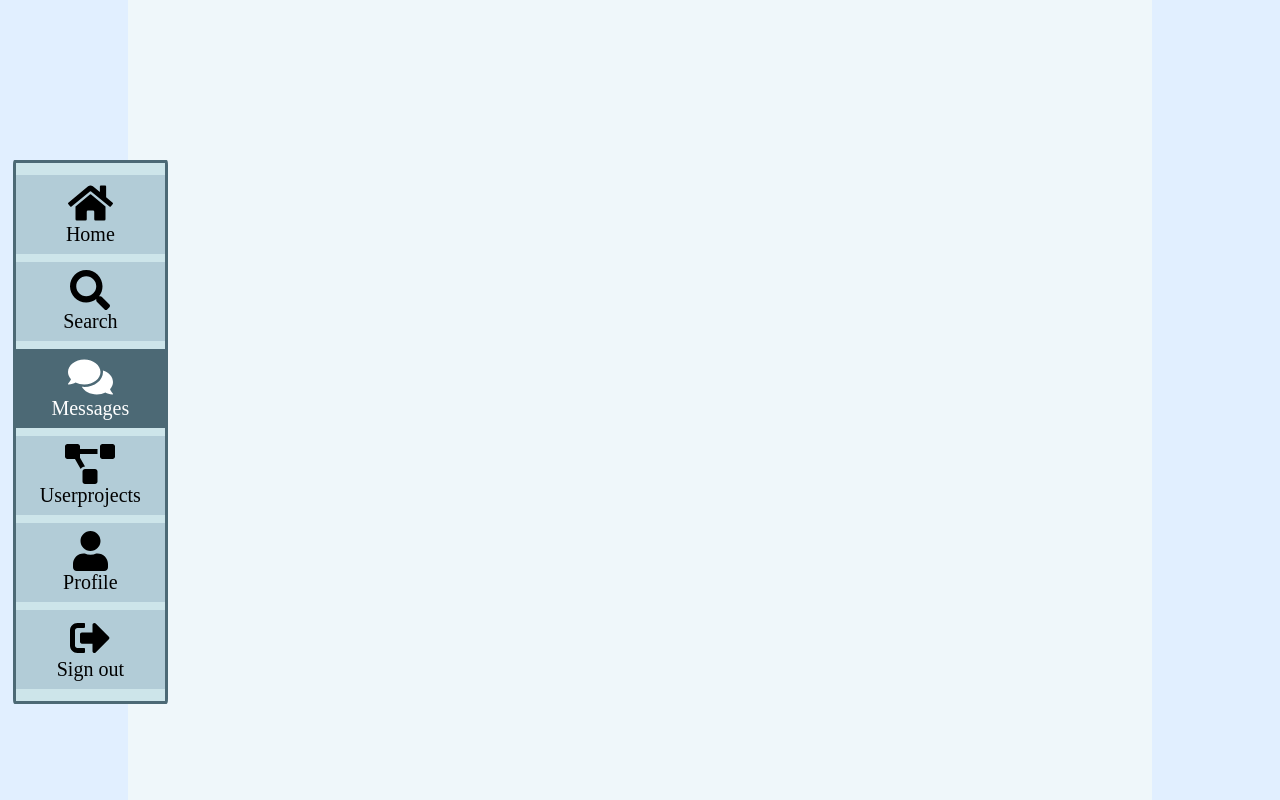
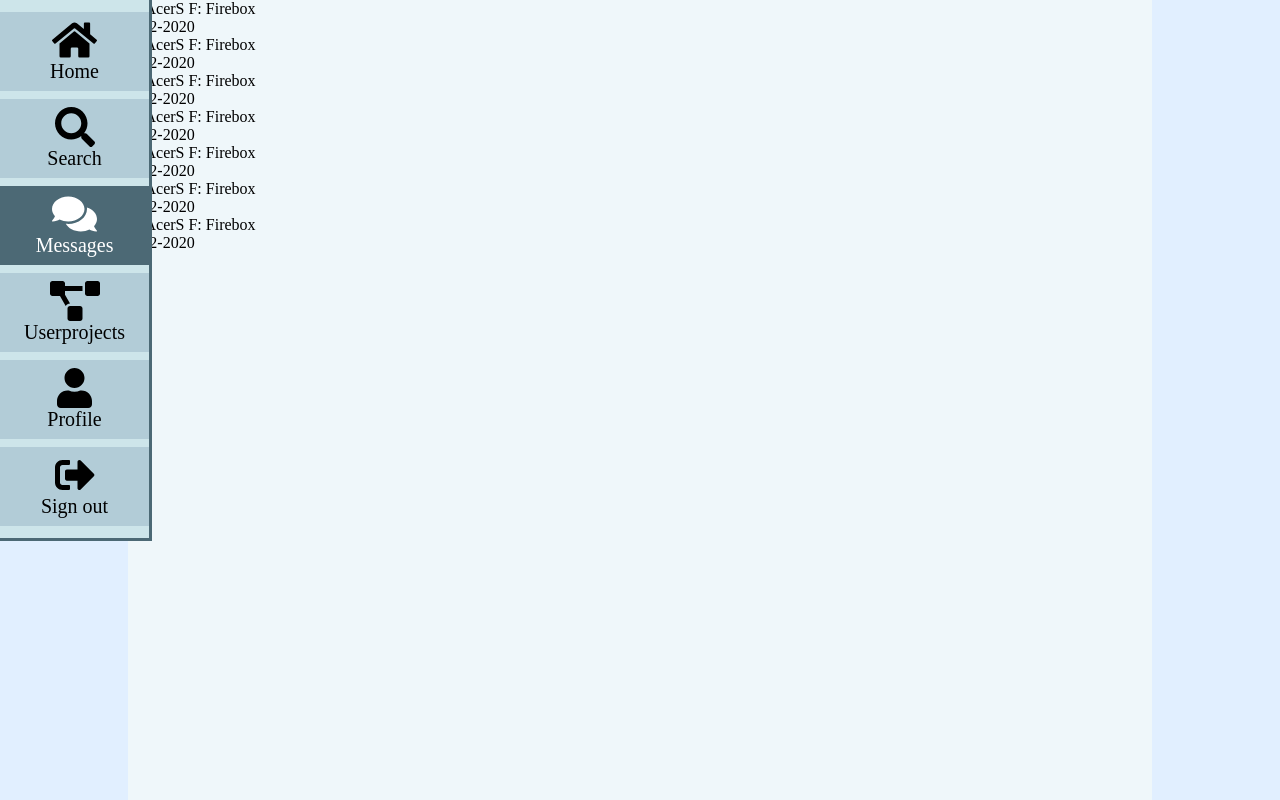
Before and after one commit to x-wyz/os-directory, a React (Create React App) app: page /messages in a window 1280 px wide. Built offline with nearby package versions, Linux system fonts and the light colour scheme.

Commit message:
messages page & preview message layout

```diff
--- a/src/App.js
+++ b/src/App.js
@@ -6,6 +6,7 @@ import Navbar from './components/navbar/navbar';
 
 // Pages
 import SearchPage from './pages/searchpage/searchpage';
+import Messages from './pages/messages/messages';
 
 class App extends Component {
 	constructor(props){
@@ -36,6 +37,7 @@ class App extends Component {
 				<Navbar user={user} logoff={this.logoff} />
 			    <Switch>
 			    	<Route path="/search" component={SearchPage} />
+			    	<Route path="/messages" component={Messages} />
 			    </Switch>
 		    </div>
 		)
--- /dev/null
+++ b/src/components/messagepreview/messagepreview.js
@@ -0,0 +1,12 @@
+import React from 'react';
+
+function MessagePreview({ sender, basis, sent, message }) {
+	return (
+		<div className="messagepreview-container">
+			<p className="messagepreview">S: {sender} F: {basis} </p>
+			<p className="messagepreview-datesent">{sent}</p>
+		</div>
+	)
+}
+
+export default MessagePreview;
--- a/src/components/navbar/navbar.css
+++ b/src/components/navbar/navbar.css
@@ -1,7 +1,7 @@
 .navbar {
 	position: fixed;
-	top: 20%;
-	left: 1%;
+	top: 0;
+	left: 0;
 	display: flex;
 	flex-direction: column;
 	justify-content: center;
@@ -10,8 +10,8 @@
 	background: var(--color-mist-secondary);
 	padding: 0.5em 0;
 	min-height: 320px;
-	border-radius: 1%;
-	border: 3px solid var(--color-mist-quaternary);
+	border-right: 3px solid var(--color-mist-quaternary);
+	border-bottom: 3px solid var(--color-mist-quaternary);
 }
 
 .nav-item-text {
--- a/src/components/previewresult/previewresult.css
+++ b/src/components/previewresult/previewresult.css
@@ -1,7 +1,7 @@
 .search-preview-container {
 	width: 48%;
-	max-height: 200px;
-	overflow-y: auto;
+	max-height: 140px;
+	overflow-y: hidden;
 	cursor: pointer;
 	background: var(--color-mist-secondary);
 	padding: var(--medium-increment);
--- a/src/components/previewresult/previewresult.js
+++ b/src/components/previewresult/previewresult.js
@@ -4,7 +4,7 @@ import './previewresult.css'
 
 function PreviewResult({ title, owner, description, type, id, handler, creationDate }){
 	return (
-		<div className="search-preview-container">
+		<div className="search-preview-container" onClick={handler}>
 			<div className="search-preview-header">
 				<h3 className="search-preview-title"><span className="search-preview-title-type">{`${type === 'project' ? '' : `[${type}]`}`}</span>  {title}</h3>
 				<h3 className="search-preview-owner">by: {owner} | {creationDate}</h3>
--- /dev/null
+++ b/src/pages/messages/messages.js
@@ -0,0 +1,72 @@
+import React, { Component } from 'react';
+
+import MessagePreview from '../../components/messagepreview/messagepreview';
+
+import './messages.css';
+
+class Messages extends Component {
+	constructor(props){
+		super(props);
+
+		this.state = {
+			messages: [
+				{
+					sender: 'AcerS',
+					sent: '1-22-2020',
+					basis: 'Firebox',
+					message: 'Vivamus a lacinia mauris, id malesuada massa. Pellentesque ut cursus mauris. Donec at dui ut ante tempus tincidunt. Nunc porttitor vulputate urna, et blandit est convallis ut.'
+				},
+				{
+					sender: 'AcerS',
+					sent: '1-22-2020',
+					basis: 'Firebox',
+					message: 'Vivamus a lacinia mauris, id malesuada massa. Pellentesque ut cursus mauris. Donec at dui ut ante tempus tincidunt. Nunc porttitor vulputate urna, et blandit est convallis ut.'
+				},
+				{
+					sender: 'AcerS',
+					sent: '1-22-2020',
+					basis: 'Firebox',
+					message: 'Vivamus a lacinia mauris, id malesuada massa. Pellentesque ut cursus mauris. Donec at dui ut ante tempus tincidunt. Nunc porttitor vulputate urna, et blandit est convallis ut.'
+				},
+				{
+					sender: 'AcerS',
+					sent: '1-22-2020',
+					basis: 'Firebox',
+					message: 'Vivamus a lacinia mauris, id malesuada massa. Pellentesque ut cursus mauris. Donec at dui ut ante tempus tincidunt. Nunc porttitor vulputate urna, et blandit est convallis ut.'
+				},
+				{
+					sender: 'AcerS',
+					sent: '1-22-2020',
+					basis: 'Firebox',
+					message: 'Vivamus a lacinia mauris, id malesuada massa. Pellentesque ut cursus mauris. Donec at dui ut ante tempus tincidunt. Nunc porttitor vulputate urna, et blandit est convallis ut.'
+				},
+				{
+					sender: 'AcerS',
+					sent: '1-22-2020',
+					basis: 'Firebox',
+					message: 'Vivamus a lacinia mauris, id malesuada massa. Pellentesque ut cursus mauris. Donec at dui ut ante tempus tincidunt. Nunc porttitor vulputate urna, et blandit est convallis ut.'
+				},
+				{
+					sender: 'AcerS',
+					sent: '1-22-2020',
+					basis: 'Firebox',
+					message: 'Vivamus a lacinia mauris, id malesuada massa. Pellentesque ut cursus mauris. Donec at dui ut ante tempus tincidunt. Nunc porttitor vulputate urna, et blandit est convallis ut.'
+				}
+			]
+		}
+	}
+
+	render(){
+		const { messages } = this.state;
+
+		return (
+			<div className="messages-container">
+				{
+					messages.map((message,idx) => <MessagePreview sender={message.sender} basis={message.basis} sent={message.sent} message={message.message} />)
+				}
+			</div>
+		)
+	}
+}
+
+export default Messages;
--- a/src/pages/searchpage/searchpage.js
+++ b/src/pages/searchpage/searchpage.js
@@ -18,10 +18,7 @@ class SearchPage extends Component {
 				date: undefined,
 				expbb: 'early'
 			},
-			preview: {
-				type: 'Survey',
-				id: '12312-123-1-23-123'
-			},
+			preview: null,
 			results: [
 				{
 					title: 'Firebox',
@@ -127,7 +124,9 @@ class SearchPage extends Component {
 					{
 						!preview
 						?
-						results.map(project => <PreviewResult
+						results.map((project, idx) => <PreviewResult
+												key={idx}
+												handler={() => this.updatePreview(project.type, project.id)}
 												title={project.title}
 												owner={project.owner}
 												description={project.description}
```
Also changed, not shown: src/components/messagepreview/messagepreview.css (added), src/pages/messages/messages.css (added), 1 other file (tests, documents, lock files or other folders).
